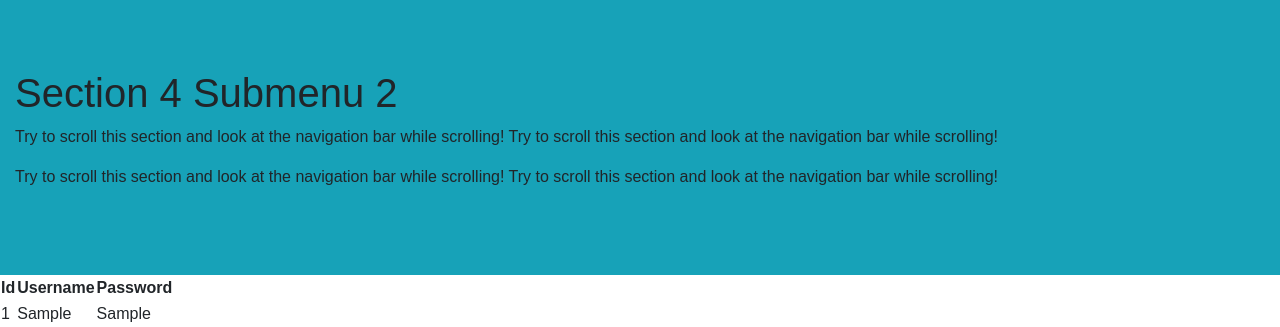
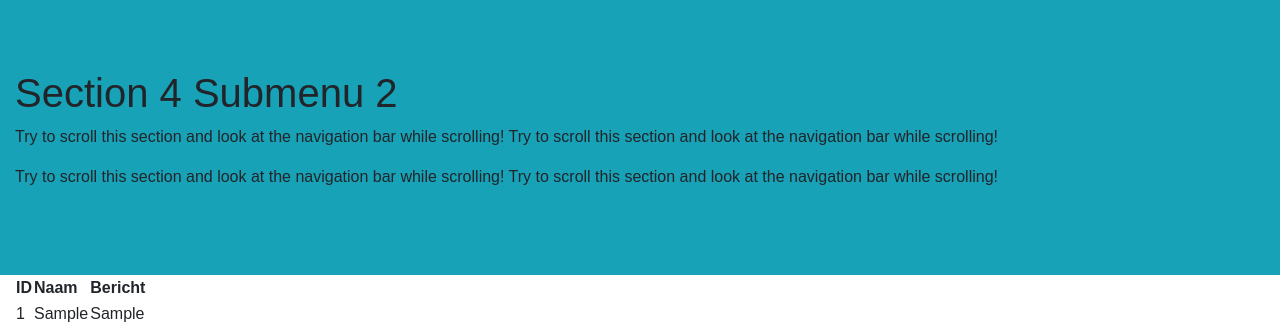
Before and after one commit to CanEnes8amo2/Undefined, a PHP site: page / in a window 1280 px wide. Shown: the part 1905-2232 px from the top of the page. Run offline with PHP 8.4, Linux system fonts and the light colour scheme; tables that the repository leaves empty or names only in its code hold one stand-in row (values such as "Sample post").

```diff
--- a/index.php
+++ b/index.php
@@ -1,5 +1,5 @@
 <?php
-// $error = "";
+$error = "";
 if (isset($_POST['submit'])) {
     if (!empty($_POST['username']) && !empty($_POST['password'])) {
         require "formdb.php";
@@ -13,20 +13,20 @@ if (isset($_POST['submit'])) {
             if ($aantal == 1) {
                 $user = $result->fetch_row();
                 session_start();
-                $_SESSION['user'] = $user[1];
+                // $_SESSION['user'] = $user[1];
                 $_SESSION['ingelogd'] = true;
                 header("Location: ingelogddb.php");
             } else {
-                // $error = "Username or password incorrect.";
-                echo '<script language="javascript">';
-                echo 'alert("Username or password incorrect.")';
-                echo '</script>';
+                $error = "Username or password incorrect.";
+                // echo '<script language="javascript">';
+                // echo 'alert("Username or password incorrect.")';
+                // echo '</script>';
             }
         }
     }
-    // else {
-    //     $error = "Username en password zijn verplicht.";
-    // }
+    else {
+        $error = "Username en password zijn verplicht.";
+    }
 }
 ?>
 
@@ -112,17 +112,18 @@ if (isset($_POST['submit'])) {
 </div>
 
 
-
+<div class="container-fluid">
+<div class="jumbotron-fluid">
 <table>
  <tr>
-  <th>Id</th>
-  <th>Username</th>
-  <th>Password</th>
+  <th>ID</th>
+  <th>Naam</th>
+  <th>Bericht</th>
  </tr>
 
 <?php
 require "formdb.php";
-$sql = "SELECT * FROM form";
+$sql = "SELECT id, naam, bericht FROM form";
 // mysqli_query($conn, $form);
 $result = $conn->query($sql);
 
@@ -137,7 +138,8 @@ if ($result->num_rows > 0) {
 $conn->close();
 ?>
 </table>
-
+</div>
+</div>
 
     <!-- Modal HTML -->
     <div id="myModal" class="modal fade">
@@ -164,7 +166,7 @@ $conn->close();
                     </form>
                 </div>
                 <div class="modal-footer">
-                    <p>Bezoekers krijgen de inloggegevens om een recensie te plaatsen. <br> Dit is om neppe recensies te voorkomen.</p>
+                    <p>Lorem ipsum dolor, sit amet consectetur adipisicing elit. Fugit quos dignissimos alias nobis, delectus sapiente tempora sit ipsam, cupiditate vero debitis sunt a illum.</p>
                 </div>
             </div>
         </div>
```
